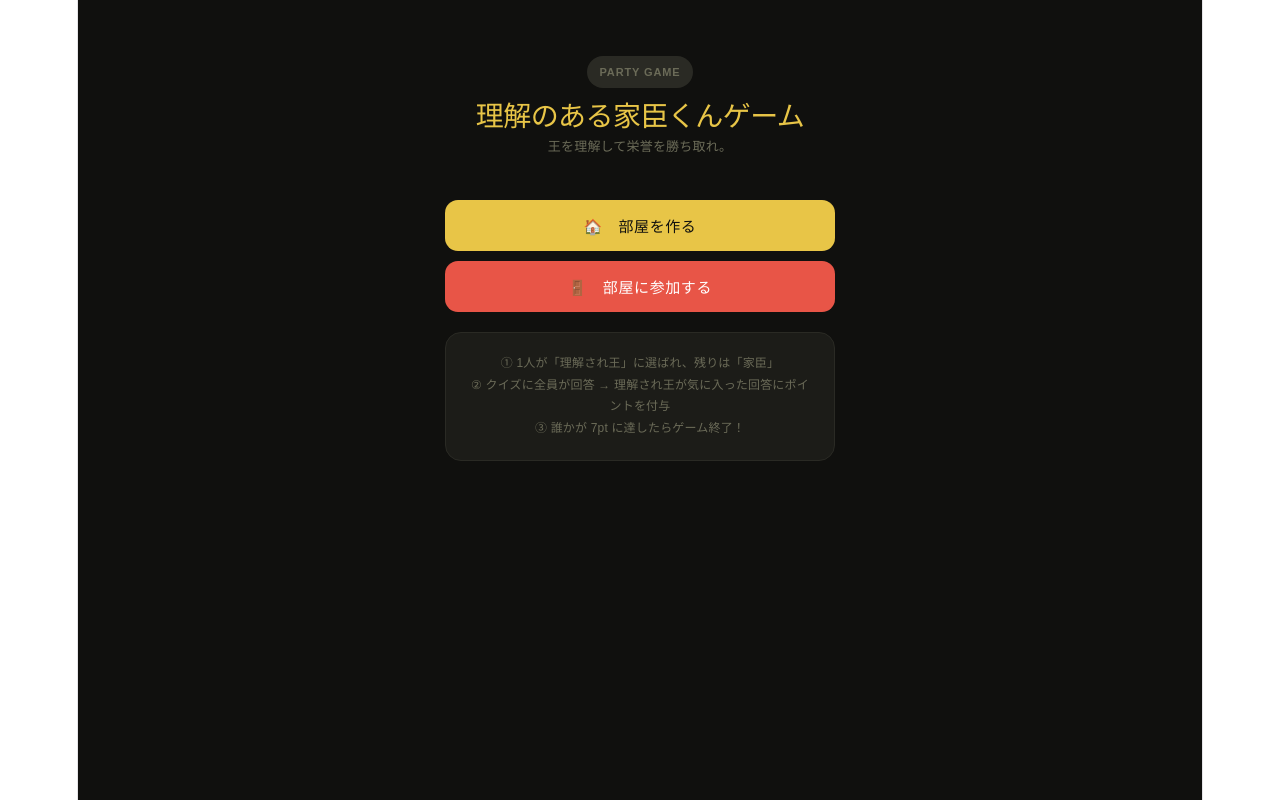
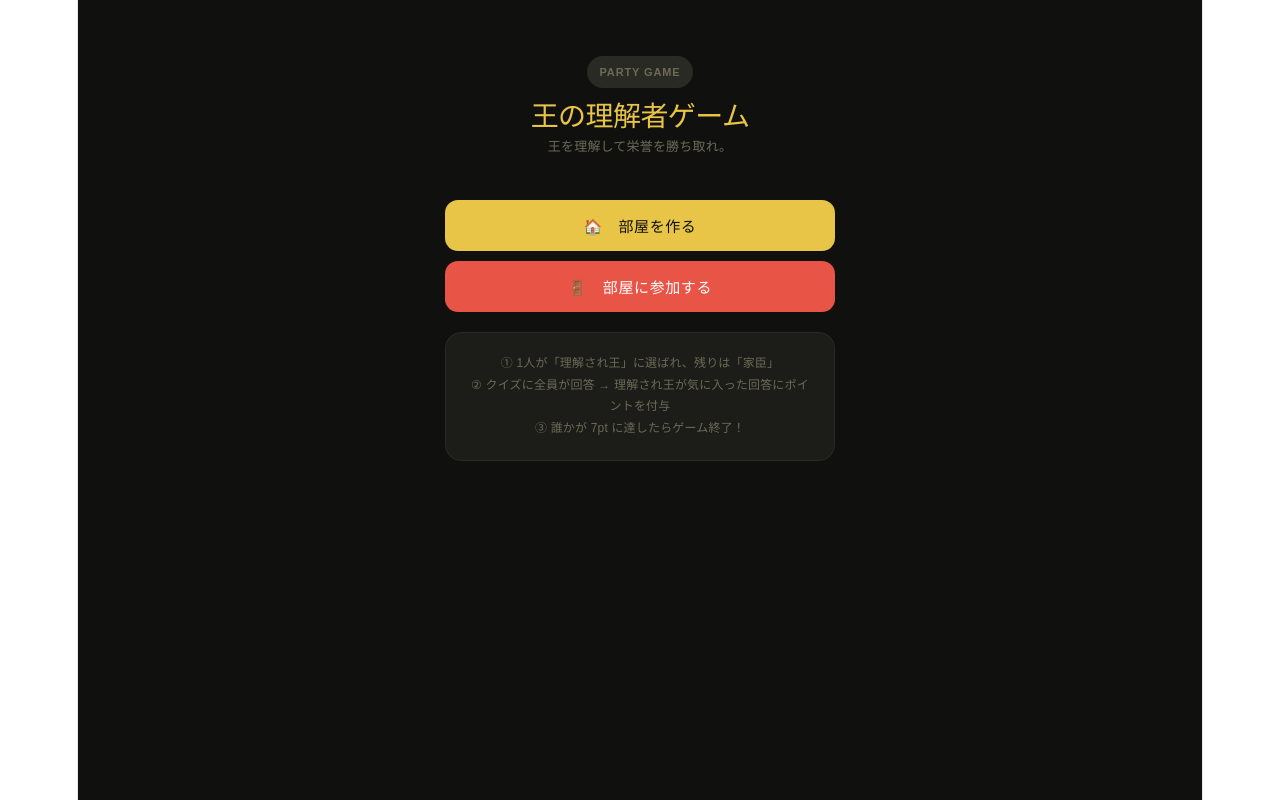
Before and after one commit to montagem-products/king-quiz, a React (Vite) app: page / in a window 1280 px wide. Built offline with nearby package versions, Linux system fonts and the light colour scheme.

Commit message:
update:game title

```diff
--- a/src/App.jsx
+++ b/src/App.jsx
@@ -228,7 +228,7 @@ function TopScreen({ onCreateRoom, onJoinRoom }) {
     <div style={S.page}>
       <div style={{ marginBottom: 40, paddingTop: 20 }}>
         <p style={S.tag}>party game</p>
-        <h1 style={S.h1}>理解のある家臣くんゲーム</h1>
+        <h1 style={S.h1}>王の理解者ゲーム</h1>
         <p style={{ color: C.muted, fontSize: 13, marginTop: 6, marginBottom: 28 }}>王を理解して栄誉を勝ち取れ。</p>
       </div>
       <button style={S.btn()} onClick={onCreateRoom}>🏠　部屋を作る</button>
```
